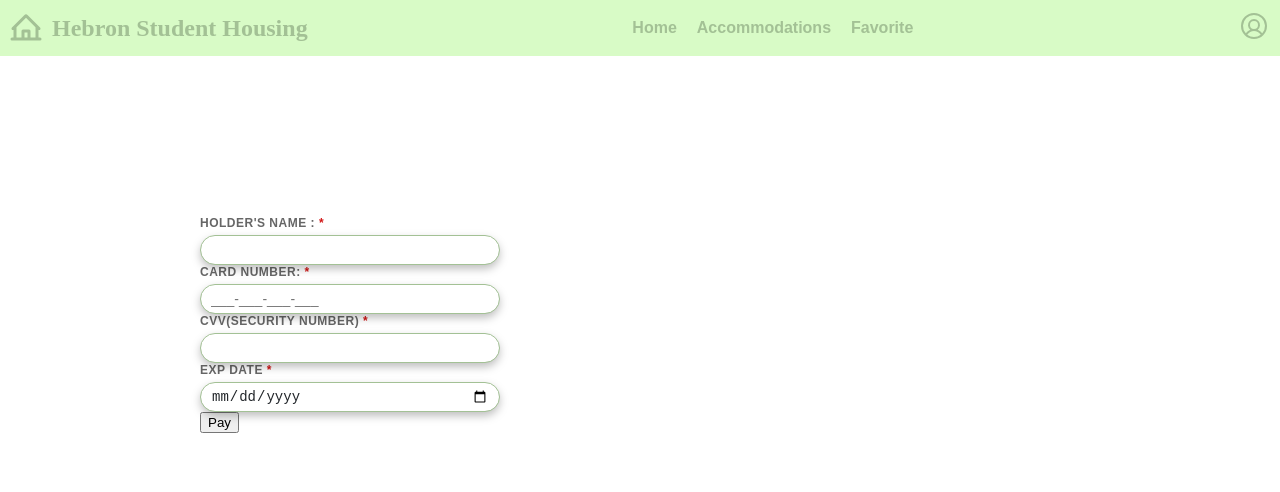
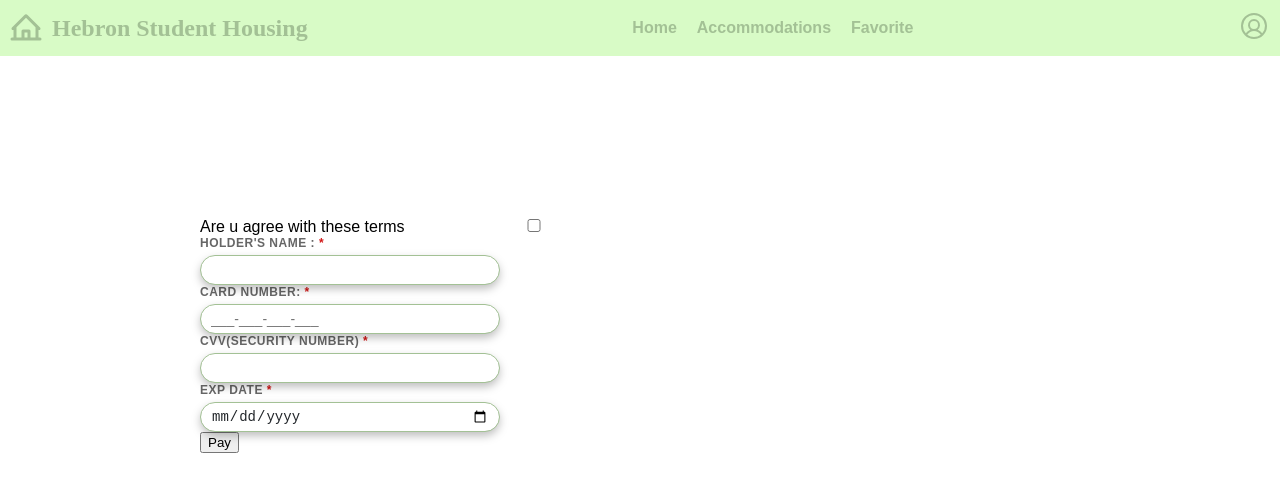
Before and after one commit to dalabilal/FE-Student-Accommodation, a React (Create React App) app in the folder student-accommodation/: page /payment in a window 1280 px wide. Shown: the top 492 px of the page. Built offline with nearby package versions, Linux system fonts and the light colour scheme; no server answers.

Commit message:
checkbox terms

```diff
--- a/student-accommodation/src/pages/payment-form/PaymentForm.jsx
+++ b/student-accommodation/src/pages/payment-form/PaymentForm.jsx
@@ -87,6 +87,11 @@ const PaymentForm = () => {
             <p>{housingTerms.fees}</p>
             <p>{housingTerms.term}</p>
             <form onSubmit={handelPAyment}>
+                <label >Are u agree with these terms</label>
+                <input
+                type="checkbox"
+                required
+                />
                 <Input
                     label="holder's name :"
                     required
```
